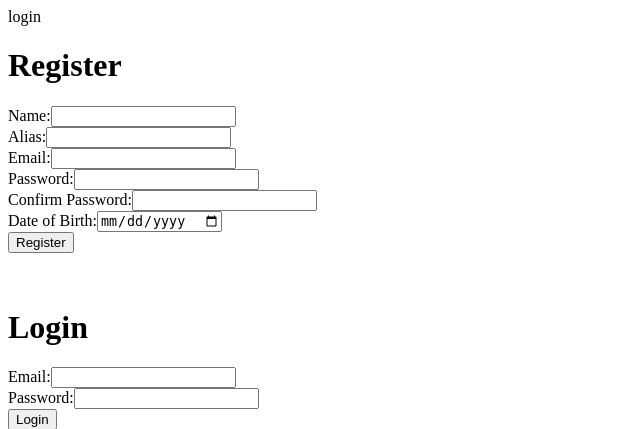
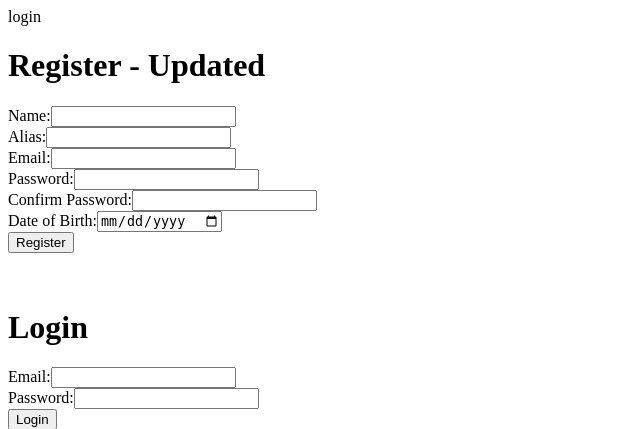
Before and after one commit to CrunchyJohnHaven/Exam2, a Django app: page /main/ in a window 1280 px wide. Shown: the top 429 px of the page, without its empty margins (0-640 px from the left). Run offline with Django 3.2, Linux system fonts and the light colour scheme; parts of the project's set-up code (start-up, migrations or seed data) failed here and were passed over.

Commit message:
new commit

```diff
--- a/apps/exam2/templates/exam2/login.html
+++ b/apps/exam2/templates/exam2/login.html
@@ -14,7 +14,7 @@ login
 
     </head>
     <body>
-        <h1>Register</h1>
+        <h1>Register - Updated</h1>
         <form action='/reg' method='POST'>
             {% csrf_token %}
             Name:<input type="text" id="name" name="name">
```
Also changed, not shown: db.sqlite3, 4 other files.
